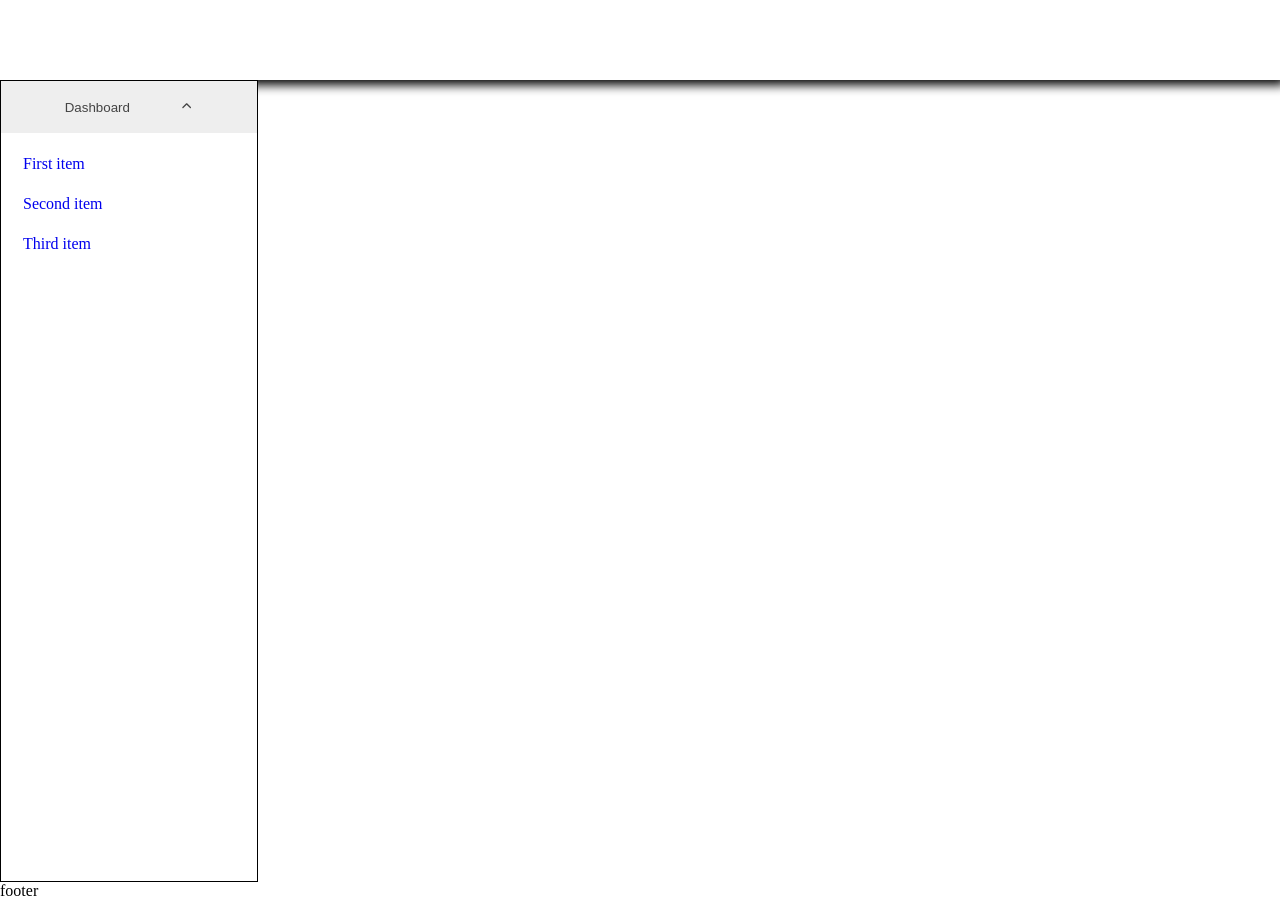
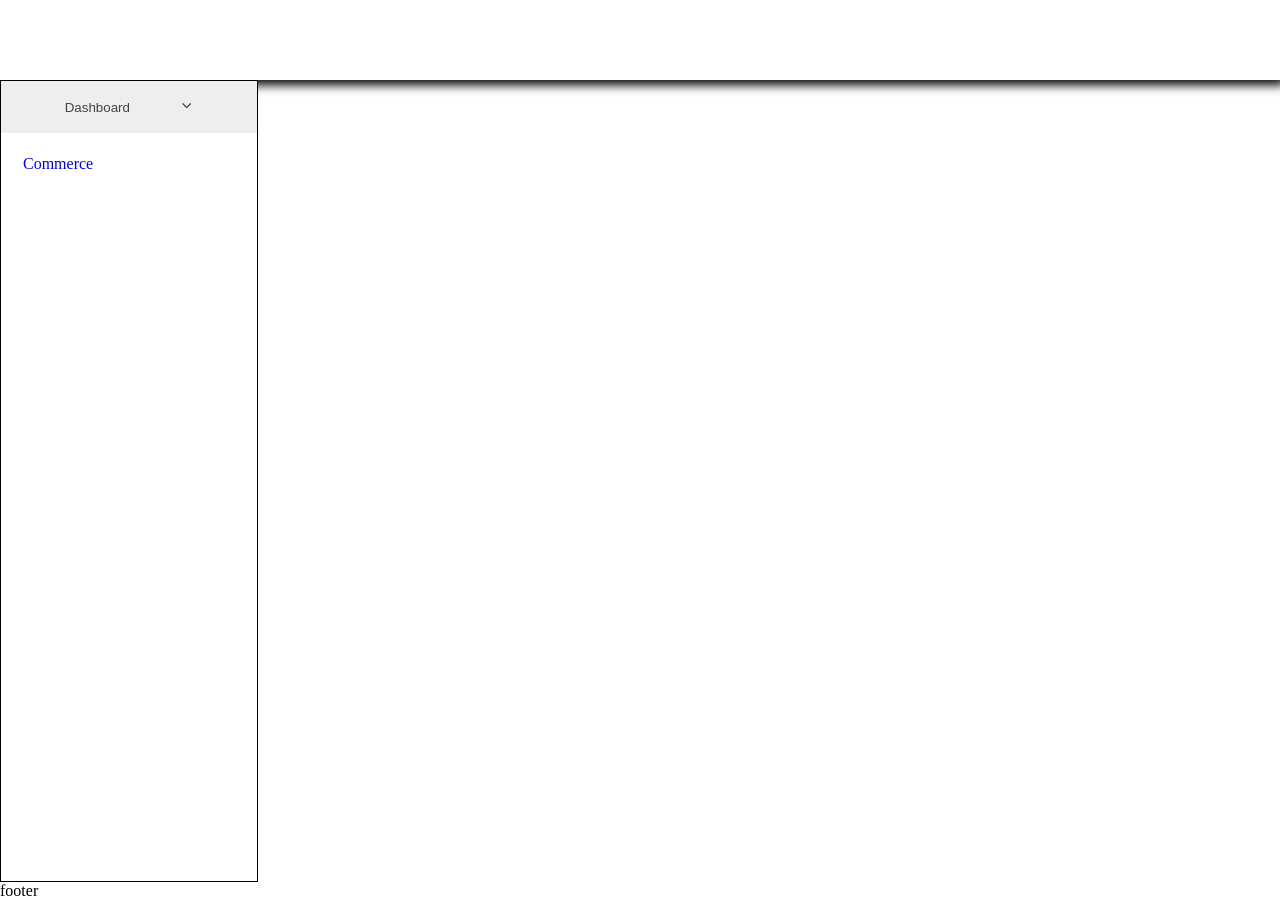
Before and after one commit to ahmadkybora/nextjs_3, a Next.js app: page / in a window 1280 px wide. Both pictures are taken after a click on the button "Dashboard". Built offline with nearby package versions, Linux system fonts and the light colour scheme.

Commit message:
make icon in dashboard

```diff
--- a/src/app/(home)/sidebar.tsx
+++ b/src/app/(home)/sidebar.tsx
@@ -2,37 +2,41 @@
 
 import { Container } from "@/components";
 import sidebarStyles from "./home.module.scss";
-import { IoIosArrowUp } from "react-icons/io";
+import { IoIosArrowUp, IoIosArrowDown } from "react-icons/io";
 import { IconContext } from "react-icons";
-import { useRef, useState } from "react";
+import { useState } from "react";
 
 const Sidebar = () => {
     interface Styles {
         sidebar?: string;
     }
     const { sidebar }: Styles = sidebarStyles;
-    const ref = useRef<HTMLUListElement>(null);
     const [display, setDisplay] = useState({ display: "none" });
     const setShow = () => {
-        setDisplay({ display: "block" });
+        if(display.display === "none") {
+            setDisplay({ display: "block" });
+        }
+        if(display.display === "block") {
+            setDisplay({ display: "none" });
+        }
     }
     return(
         <>
             <Container style={sidebar}>
                 <button onClick={() => setShow()}>Dashboard
+                {display.display === "none" ?
                     <IconContext.Provider value={{ style: { marginLeft: "50px"} }}>
                         <IoIosArrowUp />
                     </IconContext.Provider>
+                :
+                    <IconContext.Provider value={{ style: { marginLeft: "50px"} }}>
+                        <IoIosArrowDown />
+                    </IconContext.Provider>
+                }
                 </button>
                 <ul style={display}>
                     <li>
-                        <a href="#">First item</a>
-                    </li>
-                    <li>
-                        <a href="#">Second item</a>
-                    </li>
-                    <li>
-                        <a href="#">Third item</a>
+                        <a href="#">Commerce</a>
                     </li>
                 </ul>
             </Container>
```
Also changed, not shown: src/styles/scss/pages/_landing.scss (+0 -25 lines).
